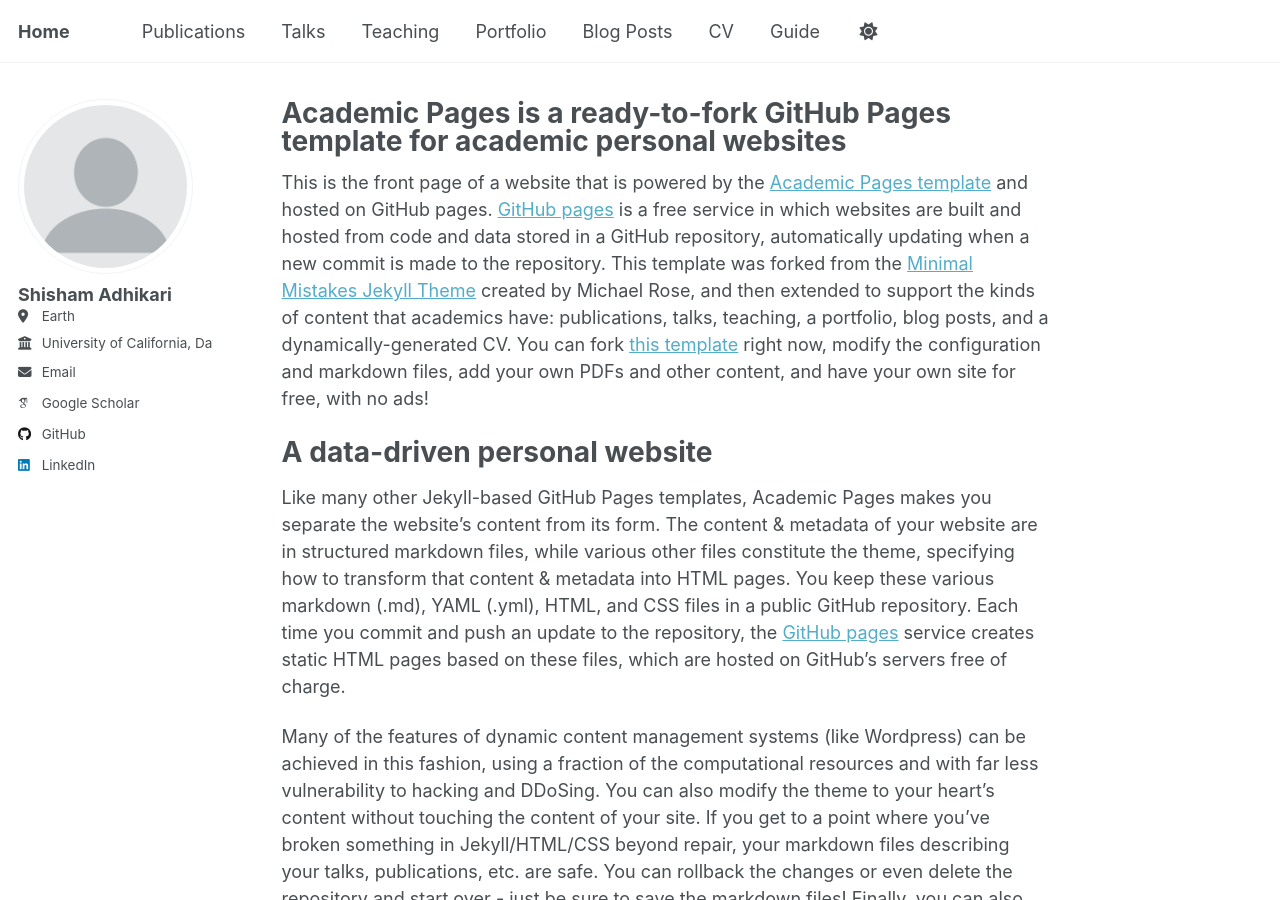
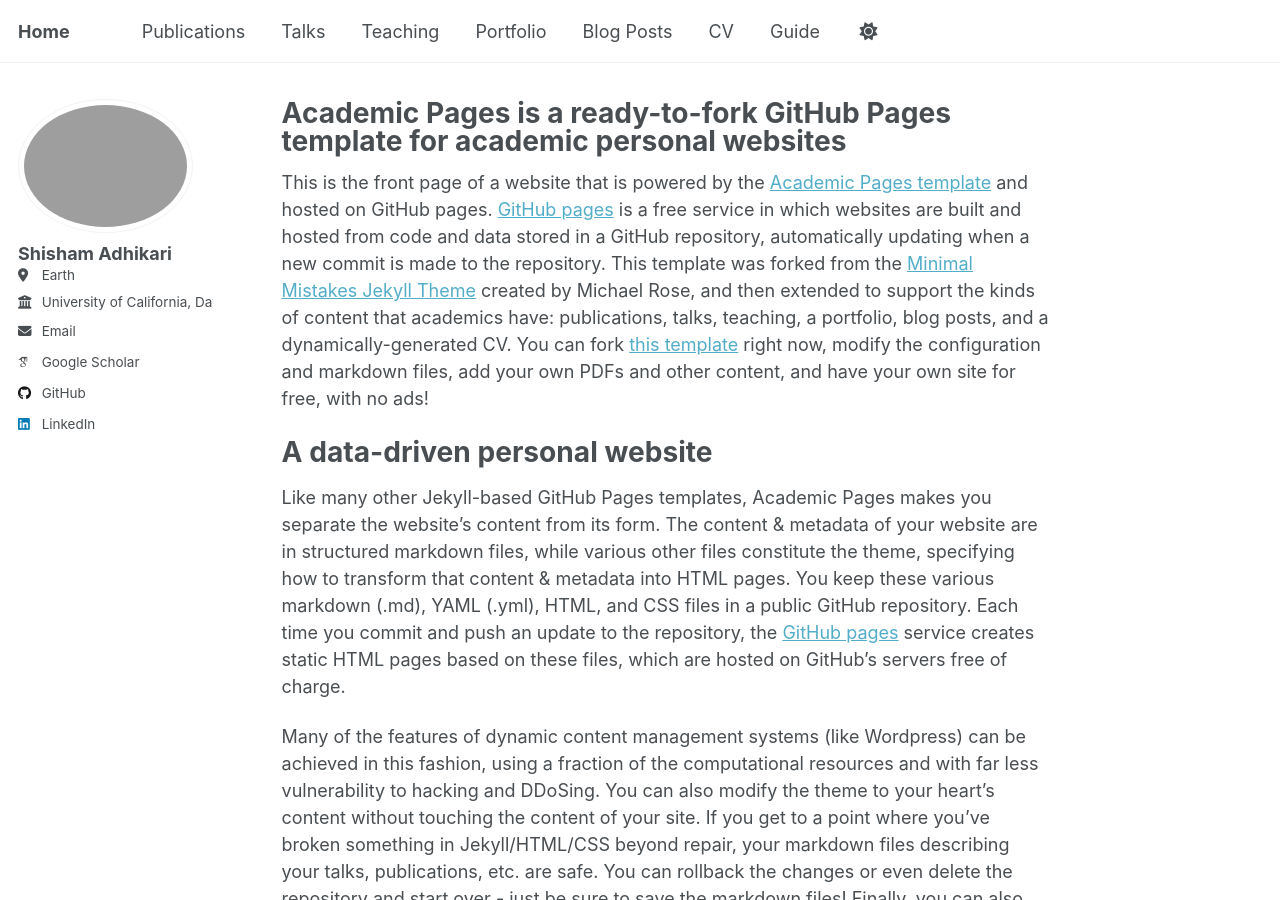
Before and after one commit to adhikars11/shadhikari, a Jekyll site: the page built from _pages/about.md, in a window 1280 px wide and 900 px high. Built offline with Jekyll 4.4.1, drawn with Linux system fonts in a browser that asks for light colours; some web fonts are replaced.

Commit message:
Update _config.yml

```diff
--- a/_config.yml
+++ b/_config.yml
@@ -22,7 +22,7 @@ repository               : "academicpages/academicpages.github.io"
 #               Additional customization can be done by editing /_includes/author-profile.html
 author:
   # Biographic information
-  avatar           : "profile.png"
+  avatar           : "Shisham_Adhikari_3_15_24_0775.png"
   name             : "Shisham Adhikari"
   pronouns         : # example: "she/her"
   bio              : # "Short biography for the left-hand sidebar"
```
